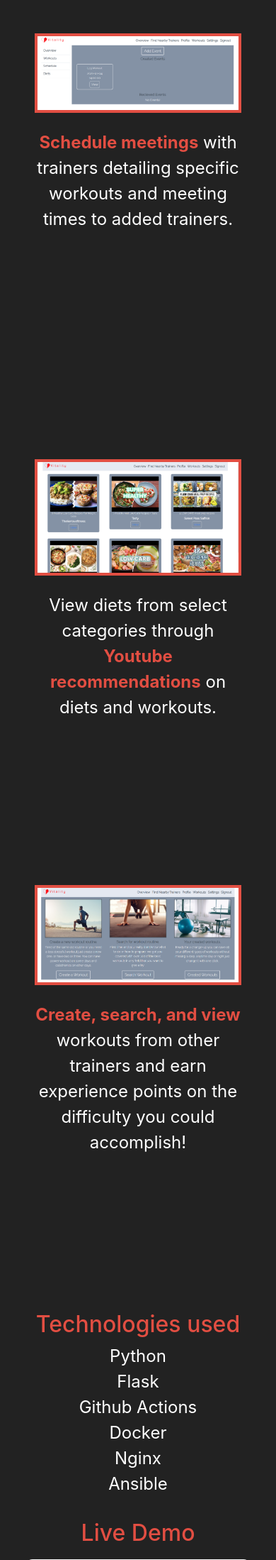
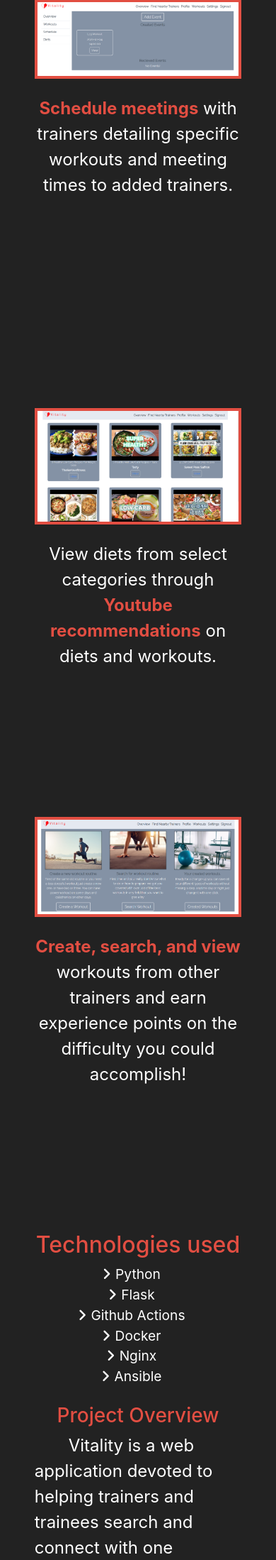
Before and after one commit to santosderek/website, a Flask app: page /project/vitality in a window 390 px wide; the page is wider, and only the part inside the window is pictured. Shown: the part 3198-5396 px from the top of that part at 71% size. Run offline with Flask 2, Linux system fonts and the light colour scheme; parts of the project's set-up code (start-up, migrations or seed data) failed here and were passed over; some libraries are stand-ins or nearby versions.

Commit message:
Added more content to the vitality description page. Added more formatting to the page and reorgranized dependencies

```diff
--- a/website/__init__.py
+++ b/website/__init__.py
@@ -1,3 +1,9 @@
+from .resources import get_resource_json, GithubRequestError, get_github_user
+from .resume import (
+    generate_document,
+    RESUME_DIRECTORY_LOCATION,
+    RESUME_FILENAME,
+    RESUME_LOCATION)
 from flask import (
     Flask,
     render_template,
@@ -7,12 +13,6 @@ from flask import (
     abort
 )
 from jinja2.exceptions import TemplateNotFound
-from .resources import get_resource_json, GithubRequestError, get_github_user
-from .resume import (
-    generate_document,
-    RESUME_DIRECTORY_LOCATION,
-    RESUME_FILENAME,
-    RESUME_LOCATION)
 from os.path import exists
 
 
@@ -21,7 +21,7 @@ def create_app():
     app.config.from_pyfile('settings.py')
 
     app.logger.info("Creating the resume.")
-    generate_document()
+    generate_document(RESUME_LOCATION)
     assert exists(RESUME_LOCATION)
     app.logger.info("Resume Created.")
 
--- a/website/static/css/base.css
+++ b/website/static/css/base.css
@@ -189,7 +189,7 @@ hr {
 }
 
 .feature {
-    min-height: 25em;
+    min-height: 24em;
 }
 
 .feature img {
@@ -206,6 +206,14 @@ hr {
     width: 25em;
 }
 
+.project_overview p{
+    text-indent: 2em;
+}
+
+.project_overview img {
+    border: 3px solid #E24E42;
+}
+
 #pageLocation {
     position: fixed;
     top: 5em;
--- a/website/templates/project/project.html
+++ b/website/templates/project/project.html
@@ -11,8 +11,10 @@
         <div style="display: none;" id="content">
             {% block content %}{% endblock %}
         </div>
-        <div id="loading" class="text-center">
-            <p>Loading...</p>
+        <div id="loading" class="row" style="min-height: 80vh;">
+            <div class="col-sm-12 my-auto">
+                <p class="text-center">Loading...</p>
+            </div>
         </div>
     </main>
 </body>
--- a/website/templates/project/vitality.html
+++ b/website/templates/project/vitality.html
@@ -92,32 +92,82 @@
     </div>
 </div>
 
-<div class="row">
+<div class="row career">
     <div class="col-sm-12 col-md-12 text-center">
         <h2>
             Technologies used
         </h2>
 
-        <table>
-            <tr>
-                <td>Python</td>
-            </tr>
-            <tr>
-                <td>Flask</td>
-            </tr>
-            <tr>
-                <td>Github Actions</td>
-            </tr>
-            <tr>
-                <td>Docker</td>
-            </tr>
-            <tr>
-                <td>Nginx</td>
-            </tr>
-            <tr>
-                <td>Ansible</td>
-            </tr>
-        </table>
+        <ul>
+            <li>Python</li>
+            <li>Flask</li>
+            <li>Github Actions</li>
+            <li>Docker</li>
+            <li>Nginx</li>
+            <li>Ansible</li>
+        </ul>
+    </div>
+</div>
+
+<div class="row project_overview">
+    <div class="col-sm-12 text-center">
+        <h3>Project Overview</h3>
+    </div>
+    <div class="col-sm-12 col-md-12">
+        <p class="w-75">
+            Vitality is a web application devoted to helping trainers and trainees search and connect with one another,
+            while also providing the means to share schedules, dietary recommendations, and workout information in one
+            centralized user interface. There is a diverse range of exercise applications that exist already but none
+            bring together the ability to search for a trainer, schedule a workout, create a workout with a trainer, and
+            share recommendations through the use of youtube videos within one easy to use interface, independent of
+            what platform users decide to surf the web on.
+        </p>
+        <p class="w-75">
+            Our focus on flexibility allows us to cover a higher demographic of devices than existing mobile
+            applications or desktop applications. Vitality was developed with a responsive design which dynamically
+            adjusts to all ranges of device resolutions and layouts. No matter how a user chooses
+            to view our application, Vitality will automatically adjust and scale to a user’s needs.
+        </p>
+    </div>
+</div>
+<div class="row project_overview">
+    <div class="col-sm-12 text-center">
+        <h3>Deployment Architecture</h3>
+    </div>
+    <div class="pt-4 col-sm-12 text-center">
+        <img class="w-50" src="{{ url_for('static', filename='images/vitality/DeploymentDiagram.png') }}" alt="Deployment Diagram">
+    </div>
+    <div class="pt-4 col-sm-12 col-md-12">
+        <p class="w-75">As soon as the project started within sprint one, our scrum master wanted the
+            deployment to be as automated as soon as possible. This includes unit testing, verification that a code
+            review has been done on each pull request, and deploying the application to a virtual server in the cloud.
+            Because of this, the team has demonstrated excellent use of continuous integration, a practice where all
+            developers are working from one shared repository of changes, and the testing of applications is done before
+            and after each merge to ensure each deployment is pushed with as little non-tested code as possible.</p>
+        <p class="w-75">To make use of continuous integration practice, our project uses three main
+            technologies, Git, Github, and Ansible. Git serves as our version control software which allows the team to
+            create sub-branches of the mainline code being deployed, and tinker with the code before merging back into
+            the master branch. Before each merge, a developer must create a pull request targeting the master branch on
+            Github based on the sub-branch they created earlier. Github runs our unit tests on each pull request to
+            check both the syntax and logic contained within the sub-branch. Once these checks have passed, a code
+            review is then done by a reviewer, usually the scrum master. Once the review has been approved and no
+            changes have been requested, the code changes are finally merged within the master branch, where the unit
+            tests will run once more and any alerts will be presented to the team. The cycle continues for each Github
+            Issue, a set of tasks created by the scrum master which must be completed to be closed, that has been
+            assigned to that individual.</p>
+        <p class="w-75">After a Github pull request has closed, Derek has set up a job within his
+            homelab to run an Ansible script that would connect to a virtual machine in the cloud, update the vitality
+            repository that was previously cloned, and trigger docker-compose to rebuild the repository’s docker
+            container. Upon completion, the new instance of the flask application will be deployed alongside a second
+            docker container hosting MongoDB. As clients interact with the website, the Flask application will connect
+            to MongoDB where all the user and metadata are stored. These containers are also communicating with each
+            other through a Linux bridge set up by Docker. As a result, no outside clients would be able to directly
+            interact with either the Flask application or MongoDB. Because of this, an Nginx reverse proxy must be set
+            up to route and manage all communications to the user.</p>
+        <p class="w-75">Lastly, an Nginx reverse proxy is set up to enable support for HTTPS and
+            redirect all unencrypted traffic to the encrypted channel. The Nginx proxy is independent of the application
+            and is only a means to redirect and encrypt traffic. This means that while new deployments are being made,
+            the Nginx server will be static and not need to be updated as a part of this process.</p>
     </div>
 </div>
 
```
Also changed, not shown: website/static/images/vitality/DeploymentDiagram.png (added).
